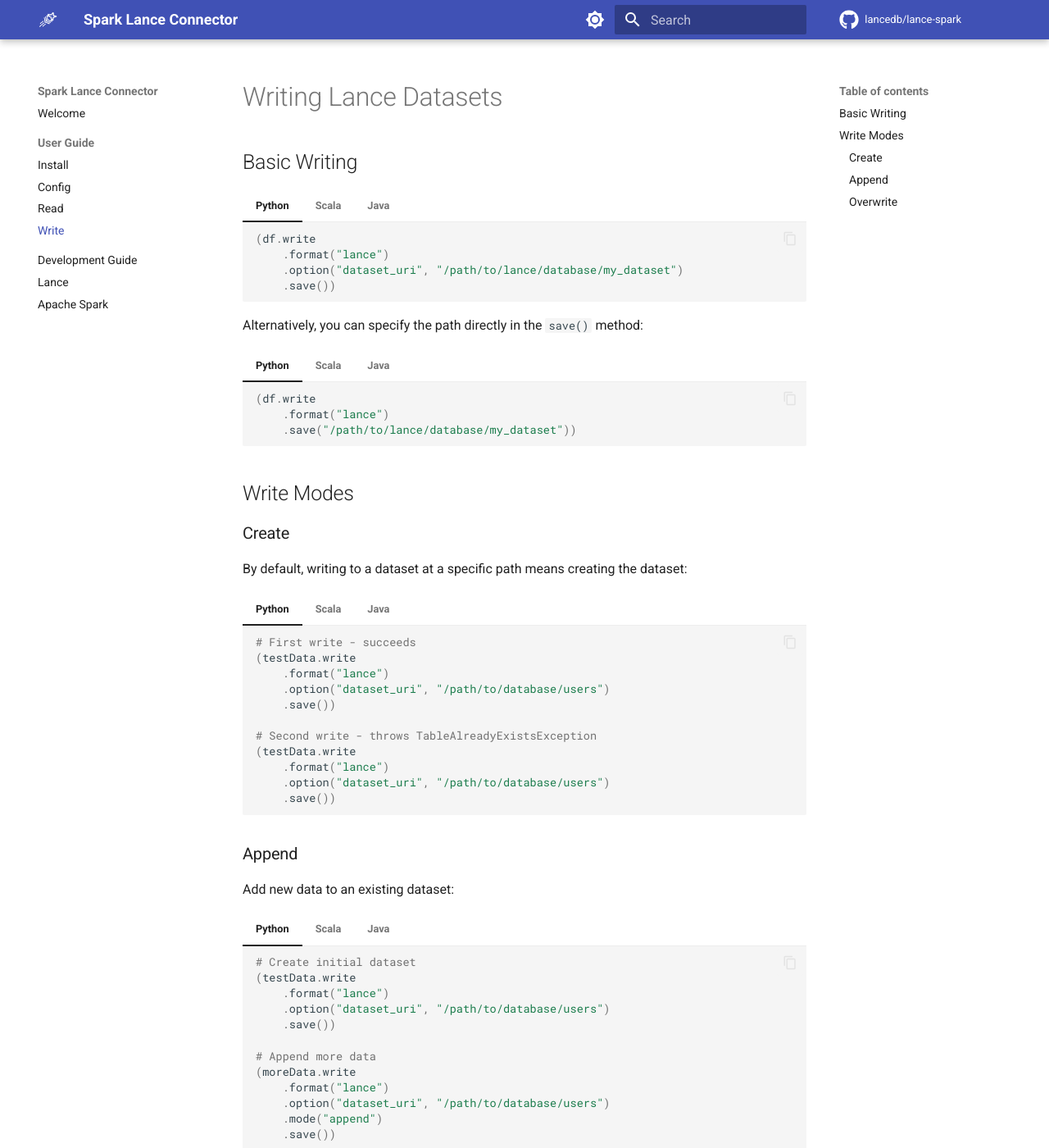
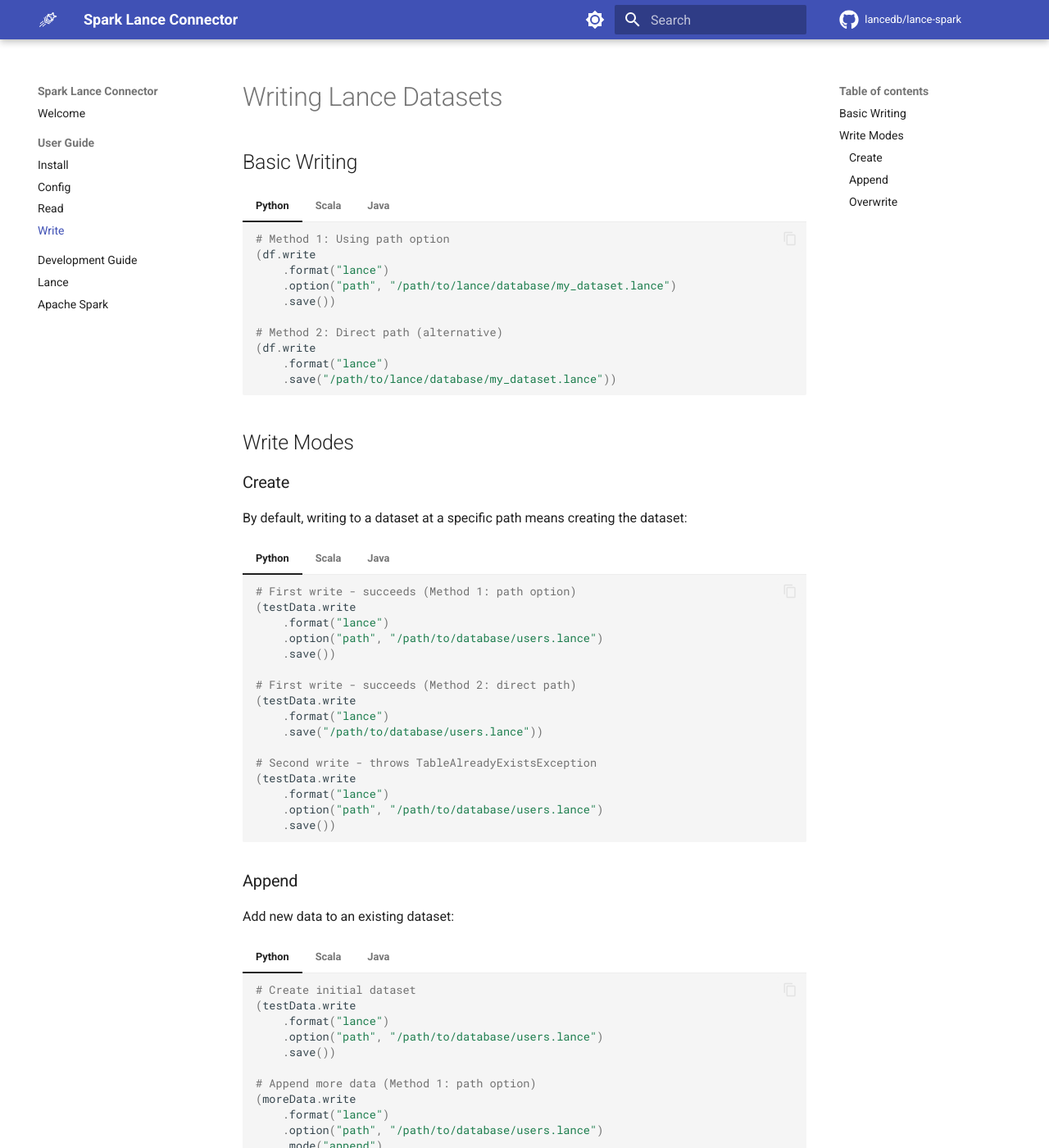
Before and after one commit to lancedb/lance-spark, an MkDocs documentation site: the page built from docs/src/user-guide/write.md, in a window 1280 px wide and 1400 px high. Shown: the whole window at 82% size. Built offline with MkDocs 1.6.1 and Material for MkDocs 9.7.7, drawn with Linux system fonts in a browser that asks for light colours; comment, search, counter and statistics services are not loaded; some of the changed text lies outside the part shown.

Commit message:
docs: fix Lance Spark connector option names and file paths
- Change incorrect 'db'/'dataset' options to 'path' in read.md
- Change incorrect 'dataset_uri' option to 'path' in write.md
- Add required '.lance' file extension to all path examples
- Document both option-based and direct path methods
- Fix examples for Python, Scala, and Java across all write modes

Fixes users getting "Missing required option path" errors when following documentation.

````diff
--- a/docs/src/user-guide/write.md
+++ b/docs/src/user-guide/write.md
@@ -4,49 +4,44 @@
 
 === "Python"
     ```python
+    # Method 1: Using path option
     (df.write
         .format("lance")
-        .option("dataset_uri", "/path/to/lance/database/my_dataset")
+        .option("path", "/path/to/lance/database/my_dataset.lance")
         .save())
+
+    # Method 2: Direct path (alternative)
+    (df.write
+        .format("lance")
+        .save("/path/to/lance/database/my_dataset.lance"))
     ```
 
 === "Scala"
     ```scala
+    // Method 1: Using path option
     df.write.
         format("lance").
-        option("dataset_uri", "/path/to/lance/database/my_dataset").
+        option("path", "/path/to/lance/database/my_dataset.lance").
         save()
+
+    // Method 2: Direct path (alternative)
+    df.write.
+        format("lance").
+        save("/path/to/lance/database/my_dataset.lance")
     ```
 
 === "Java"
     ```java
+    // Method 1: Using path option
     df.write()
         .format("lance")
-        .option("dataset_uri", "/path/to/lance/database/my_dataset")
+        .option("path", "/path/to/lance/database/my_dataset.lance")
         .save();
-    ```
 
-Alternatively, you can specify the path directly in the `save()` method:
-
-=== "Python"
-    ```python
-    (df.write
-        .format("lance")
-        .save("/path/to/lance/database/my_dataset"))
-    ```
-
-=== "Scala"
-    ```scala
-    df.write.
-        format("lance").
-        save("/path/to/lance/database/my_dataset")
-    ```
-
-=== "Java"
-    ```java
+    // Method 2: Direct path (alternative)
     df.write()
         .format("lance")
-        .save("/path/to/lance/database/my_dataset");
+        .save("/path/to/lance/database/my_dataset.lance");
     ```
 
 ## Write Modes
@@ -57,46 +52,61 @@
 
 === "Python"
     ```python
-    # First write - succeeds
+    # First write - succeeds (Method 1: path option)
     (testData.write
         .format("lance")
-        .option("dataset_uri", "/path/to/database/users")
+        .option("path", "/path/to/database/users.lance")
         .save())
+
+    # First write - succeeds (Method 2: direct path)
+    (testData.write
+        .format("lance")
+        .save("/path/to/database/users.lance"))
 
     # Second write - throws TableAlreadyExistsException
     (testData.write
         .format("lance")
-        .option("dataset_uri", "/path/to/database/users")
+        .option("path", "/path/to/database/users.lance")
         .save())
     ```
 
 === "Scala"
     ```scala
-    // First write - succeeds
+    // First write - succeeds (Method 1: path option)
     testData.write.
         format("lance").
-        option("dataset_uri", "/path/to/database/users").
+        option("path", "/path/to/database/users.lance").
         save()
+
+    // First write - succeeds (Method 2: direct path)
+    testData.write.
+        format("lance").
+        save("/path/to/database/users.lance")
 
     // Second write - throws TableAlreadyExistsException
     testData.write.
         format("lance").
-        option("dataset_uri", "/path/to/database/users").
+        option("path", "/path/to/database/users.lance").
         save()
     ```
 
 === "Java"
     ```java
-    // First write - succeeds
+    // First write - succeeds (Method 1: path option)
     testData.write()
         .format("lance")
-        .option("dataset_uri", "/path/to/database/users")
+        .option("path", "/path/to/database/users.lance")
         .save();
+
+    // First write - succeeds (Method 2: direct path)
+    testData.write()
+        .format("lance")
+        .save("/path/to/database/users.lance");
 
     // Second write - throws TableAlreadyExistsException
     testData.write()
         .format("lance")
-        .option("dataset_uri", "/path/to/database/users")
+        .option("path", "/path/to/database/users.lance")
         .save();
     ```
 
@@ -109,15 +119,21 @@
     # Create initial dataset
     (testData.write
         .format("lance")
-        .option("dataset_uri", "/path/to/database/users")
+        .option("path", "/path/to/database/users.lance")
         .save())
 
-    # Append more data
+    # Append more data (Method 1: path option)
     (moreData.write
         .format("lance")
-        .option("dataset_uri", "/path/to/database/users")
+        .option("path", "/path/to/database/users.lance")
         .mode("append")
         .save())
+
+    # Append more data (Method 2: direct path)
+    (moreData.write
+        .format("lance")
+        .mode("append")
+        .save("/path/to/database/users.lance"))
     ```
 
 === "Scala"
@@ -125,15 +141,21 @@
     // Create initial dataset
     testData.write.
         format("lance").
-        option("dataset_uri", "/path/to/database/users").
+        option("path", "/path/to/database/users.lance").
         save()
 
-    // Append more data
+    // Append more data (Method 1: path option)
     moreData.write.
         format("lance").
-        option("dataset_uri", "/path/to/database/users").
+        option("path", "/path/to/database/users.lance").
         mode("append").
         save()
+
+    // Append more data (Method 2: direct path)
+    moreData.write.
+        format("lance").
+        mode("append").
+        save("/path/to/database/users.lance")
     ```
 
 === "Java"
@@ -141,15 +163,21 @@
     // Create initial dataset
     testData.write()
         .format("lance")
-        .option("dataset_uri", "/path/to/database/users")
+        .option("path", "/path/to/database/users.lance")
         .save();
 
-    // Append more data
+    // Append more data (Method 1: path option)
     moreData.write()
         .format("lance")
-        .option("dataset_uri", "/path/to/database/users")
+        .option("path", "/path/to/database/users.lance")
         .mode("append")
         .save();
+
+    // Append more data (Method 2: direct path)
+    moreData.write()
+        .format("lance")
+        .mode("append")
+        .save("/path/to/database/users.lance");
     ```
 
 ### Overwrite
@@ -161,15 +189,21 @@
     # Create initial dataset
     (initialData.write
         .format("lance")
-        .option("dataset_uri", "/path/to/database/users")
+        .option("path", "/path/to/database/users.lance")
         .save())
 
-    # Completely replace the dataset
+    # Completely replace the dataset (Method 1: path option)
     (newData.write
         .format("lance")
-        .option("dataset_uri", "/path/to/database/users")
+        .option("path", "/path/to/database/users.lance")
         .mode("overwrite")
         .save())
+
+    # Completely replace the dataset (Method 2: direct path)
+    (newData.write
+        .format("lance")
+        .mode("overwrite")
+        .save("/path/to/database/users.lance"))
     ```
 
 === "Scala"
@@ -177,15 +211,21 @@
     // Create initial dataset
     initialData.write.
         format("lance").
-        option("dataset_uri", "/path/to/database/users").
+        option("path", "/path/to/database/users.lance").
         save()
 
-    // Completely replace the dataset
+    // Completely replace the dataset (Method 1: path option)
     newData.write.
         format("lance").
-        option("dataset_uri", "/path/to/database/users").
+        option("path", "/path/to/database/users.lance").
         mode("overwrite").
         save()
+
+    // Completely replace the dataset (Method 2: direct path)
+    newData.write.
+        format("lance").
+        mode("overwrite").
+        save("/path/to/database/users.lance")
     ```
 
 === "Java"
@@ -193,13 +233,19 @@
     // Create initial dataset
     initialData.write()
         .format("lance")
-        .option("dataset_uri", "/path/to/database/users")
+        .option("path", "/path/to/database/users.lance")
         .save();
 
-    // Completely replace the dataset
+    // Completely replace the dataset (Method 1: path option)
     newData.write()
         .format("lance")
-        .option("dataset_uri", "/path/to/database/users")
+        .option("path", "/path/to/database/users.lance")
         .mode("overwrite")
         .save();
+
+    // Completely replace the dataset (Method 2: direct path)
+    newData.write()
+        .format("lance")
+        .mode("overwrite")
+        .save("/path/to/database/users.lance");
     ```
````
Also changed, not shown: docs/src/user-guide/read.md (+21 -18 lines).
